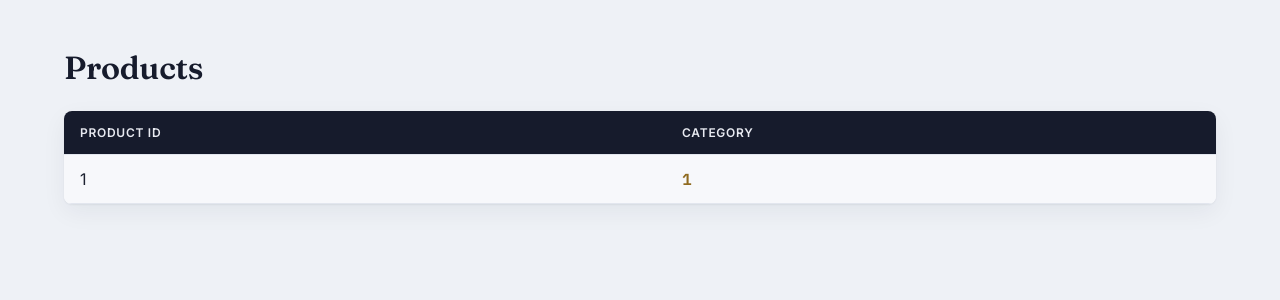
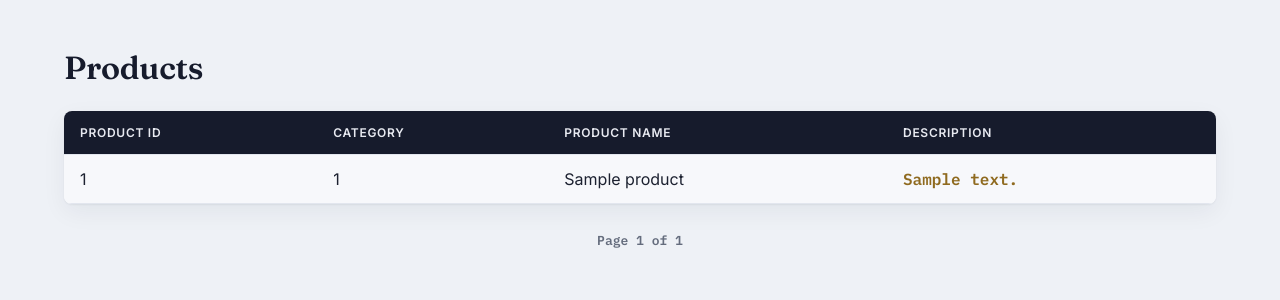
Before and after one commit to codexMonitor/E-commerce-Product-Recommendation, a Django app: template website/ecommerce_recommender/templates/products/products.html in a window 1280 px wide. Shown: the part 58-358 px from the top of the page. Run offline with Django 5.2, Linux system fonts and the light colour scheme; the template is opened without the code that fills it: most values are stand-ins (such as "Sample title", 1, 10 or a date in 2020); parts of the project's set-up code (start-up, migrations or seed data) failed here and were passed over.

Commit message:
Finished website

```diff
--- a/website/ecommerce_recommender/recommendation/views.py
+++ b/website/ecommerce_recommender/recommendation/views.py
@@ -23,7 +23,7 @@ try:
         recommender = pickle.load(f)
 
     products = pd.read_csv(
-        BASE_DIR / "data" / "processed" / "products.csv"
+        BASE_DIR / "data" / "processed" / "products_labeled.csv"
     )
 
     products = products.drop_duplicates(subset="itemid", keep="last")
--- a/website/ecommerce_recommender/static/css/style.css
+++ b/website/ecommerce_recommender/static/css/style.css
@@ -246,3 +246,47 @@ img{
     margin:20px 0;
     box-shadow:var(--shadow);
 }
+
+/* Pagination */
+
+.pagination{
+    display:flex;
+    align-items:center;
+    justify-content:center;
+    gap:8px;
+    margin:28px 0;
+    flex-wrap:wrap;
+}
+
+.pagination a{
+    display:inline-block;
+    padding:8px 14px;
+    border-radius:6px;
+    border:1px solid var(--line);
+    background:var(--surface);
+    color:var(--ink);
+    text-decoration:none;
+    font-size:13px;
+    font-weight:600;
+    transition:background-color .15s var(--ease), border-color .15s var(--ease), color .15s var(--ease);
+}
+
+.pagination a:hover{
+    background:var(--ink);
+    border-color:var(--ink);
+    color:#fff;
+}
+
+.pagination a:focus-visible{
+    outline:2px solid var(--brass);
+    outline-offset:2px;
+}
+
+.pagination span{
+    font-family:var(--font-mono);
+    font-variant-numeric:tabular-nums;
+    font-size:13px;
+    font-weight:600;
+    color:var(--text-muted);
+    padding:0 6px;
+}
--- a/website/ecommerce_recommender/templates/base.html
+++ b/website/ecommerce_recommender/templates/base.html
@@ -5,7 +5,7 @@
 <head>
     <meta charset="UTF-8">
     <meta name="viewport" content="width=device-width, initial-scale=1.0">
-    <title>E-commerce Recommendation System</title>
+    <title>E-Supermarket</title>
 
     <link rel="stylesheet" href="{% static 'css/style.css' %}">
 </head>
--- a/website/ecommerce_recommender/templates/home/home.html
+++ b/website/ecommerce_recommender/templates/home/home.html
@@ -2,7 +2,7 @@
 
 {% block content %}
 
-<h1>E-commerce Recommendation System</h1>
+<h1>E-Supermarket</h1>
 
 <div class="stats">
 
--- a/website/ecommerce_recommender/templates/products/products.html
+++ b/website/ecommerce_recommender/templates/products/products.html
@@ -12,9 +12,13 @@
 
 <th>Category</th>
 
+<th>Product Name</th>
+
+<th>Description</th>
+
 </tr>
 
-{% for product in products %}
+{% for product in page_obj %}
 
 <tr>
 
@@ -22,10 +26,30 @@
 
 <td>{{ product.categoryid }}</td>
 
+<td>{{ product.name }}</td>
+
+<td>{{ product.description }}</td>
+
 </tr>
 
 {% endfor %}
 
 </table>
 
+<div class="pagination">
+
+    {% if page_obj.has_previous %}
+        <a href="?page=1">&laquo; First</a>
+        <a href="?page={{ page_obj.previous_page_number }}">Previous</a>
+    {% endif %}
+
+    <span>Page {{ page_obj.number }} of {{ page_obj.paginator.num_pages }}</span>
+
+    {% if page_obj.has_next %}
+        <a href="?page={{ page_obj.next_page_number }}">Next</a>
+        <a href="?page={{ page_obj.paginator.num_pages }}">Last &raquo;</a>
+    {% endif %}
+
+</div>
+
 {% endblock %}
--- a/website/ecommerce_recommender/templates/recommendation/recommendation.html
+++ b/website/ecommerce_recommender/templates/recommendation/recommendation.html
@@ -53,6 +53,7 @@
         <th>Rank</th>
         <th>Product ID</th>
         <th>Category</th>
+        <th>Product Name</th>
         <th>Score</th>
     </tr>
 
@@ -66,6 +67,8 @@
 
         <td>{{ product.categoryid }}</td>
 
+        <td>{{ product.name }}</td>
+
         <td>{{ product.score|floatformat:3 }}</td>
 
     </tr>
```
Also changed, not shown: website/ecommerce_recommender/products/views.py (+25 -5 lines).
